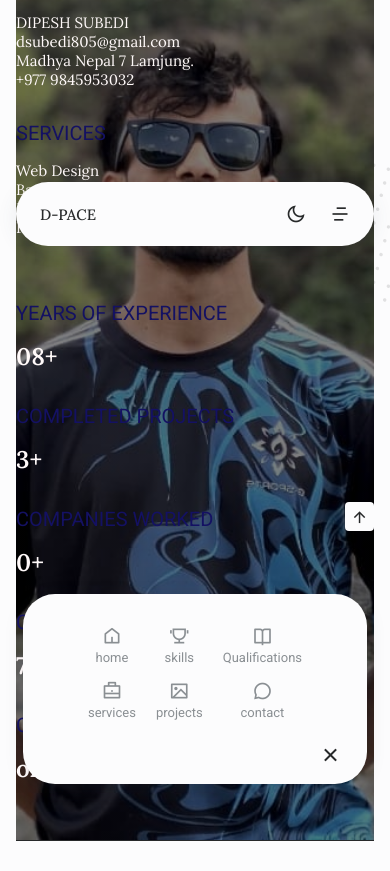
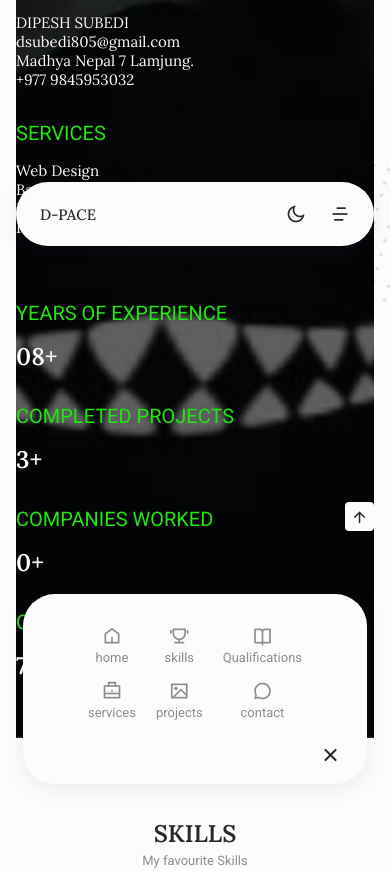
Before and after one commit to dipeshsubedi77/web-port, a plain HTML site: page index.html in a window 390 px wide. Shown: the part 566-1437 px from the top of the page. Drawn offline with nearby package versions, Linux system fonts and the light colour scheme.

Commit message:
change in h3

```diff
--- a/images/css/styles.css
+++ b/images/css/styles.css
@@ -973,7 +973,7 @@ font-weight: initial;
 /* For small devices */
 @media screen and (max-width: 340px){
   .home__container{
-    background-image: url('/images/img/condo.jpg');
+    background-image: url('/images/img/dipeshnewpp.jpg');
     background-repeat: no-repeat;
     background-position: center;
     background-size: cover;
@@ -1032,14 +1032,14 @@ gap: 1rem 1.25rem;
 
 @media screen and (max-width: 440px){
   .home__container{
-    background-image: url('/images/img/condo.jpg');
+    background-image: url('/images/img/dipeshnewpp.jpg');
     background-repeat: no-repeat;
     background-position: center;
     background-size: cover;
 
   }
   .home__container h3{
-    color: #141163;
+    color: #20e70e;
     font-size: 20px;
   }
   .home__container p{
@@ -1093,14 +1093,14 @@ gap: 1rem 1.25rem;
 
 @media screen and (max-width: 500px){
   .home__container{
-    background-image: url('/images/img/condo.jpg');
+    background-image: url('/images/img/dipeshnewpp.jpg');
     background-repeat: no-repeat;
     background-position: center;
     background-size: cover;
 
   }
   .home__container h3{
-    color: #141163;
+    color: #20e70e;
     font-size: 20px;
   }
   .home__container p{
@@ -1152,14 +1152,14 @@ gap: 1rem 1.25rem;
 /* more than 440 */
 @media screen and (max-width: 470px){
   .home__container{
-    background-image:linear-gradient(rgba(0,0,0,0.5)50%,rgba(0,0,0,0.5)50%), url('/images/img/condo.jpg');
+    background-image:linear-gradient(rgba(0,0,0,0.5)50%,rgba(0,0,0,0.5)50%), url('/images/img/dipeshnewpp.jpg');
     background-repeat: no-repeat;
     background-position: center;
     background-size: cover;
 
   }
   .home__container h3{
-    color: #141163;
+    color: #20e70e;
     font-size: 20px;
     font-weight: 100;
   }
@@ -1222,14 +1222,14 @@ gap: 1rem 1.25rem;
 
 
   .home__container{
-    background-image:linear-gradient(rgba(0,0,0,0.5)50%,rgba(0,0,0,0.5)50%), url('/images/img/condo.jpg');
+    background-image:linear-gradient(rgba(0, 0, 0, 0.5)50%,rgba(0,0,0,0.5)50%), url('/images/img/dipeshnewpp.jpg');
     background-repeat: no-repeat;
     background-position: center;
     background-size: cover;
 
   }
   .home__container h3{
-    color: #141163;
+    color: #20e70e;
     font-size: 20px;
   }
   .home__container p{
--- a/index.html
+++ b/index.html
@@ -281,23 +281,6 @@
 
 
                     </div>
-
-                    <div>
-
-                        <h3 class="home__info-title">
-                            C E O
-
-
-                        </h3>
-                        <p class="home__info-number">
-                            of Intellicast
-
-                        </p>
-
-
-
-                    </div>
-
 
 
 
```
Also changed, not shown: images/img/dipeshnewpp.jpg (added).
